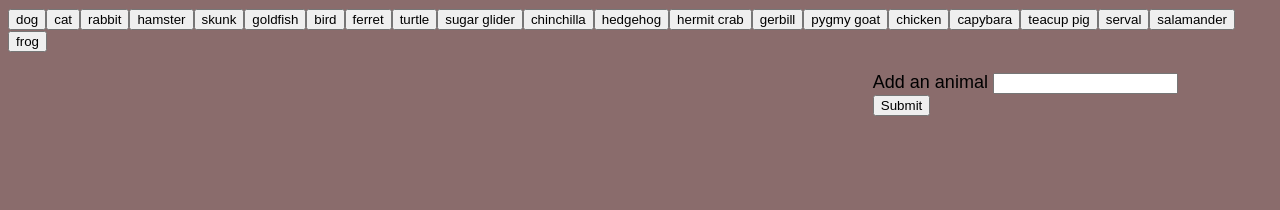
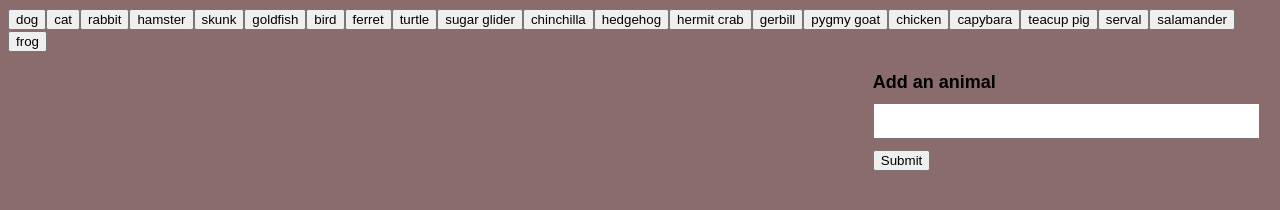
Before and after one commit to cgenel/giftastic, a plain HTML site: page index.html in a window 1280 px wide. Drawn offline with nearby package versions, Linux system fonts and the light colour scheme.

Commit message:
search input section styled

```diff
--- a/style.css
+++ b/style.css
@@ -20,3 +20,18 @@ form {
   width: 30%;
   padding: 20px;
 }
+
+/* "add an aminal" label positioning */
+label {
+  display: block;
+  margin-bottom: 10px;
+  font-weight: 700;
+}
+
+/* input section where you search for gif */
+input[type="text"] {
+  width: 100%;
+  height: 30px;
+  margin-bottom: 10px;
+  font-size: 18px;
+}
```
